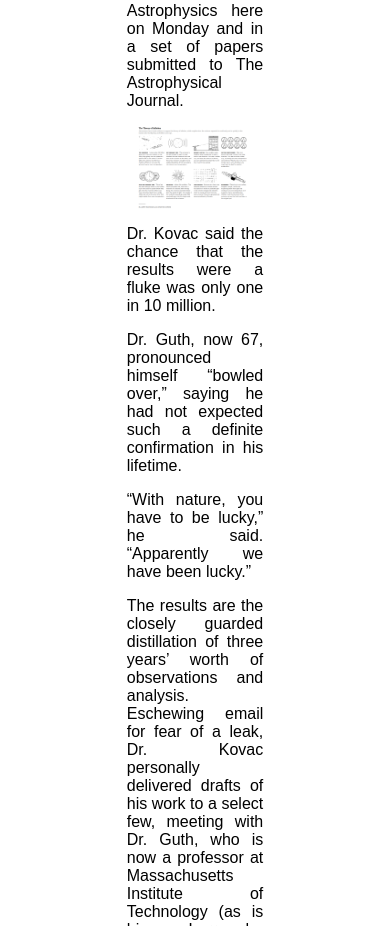
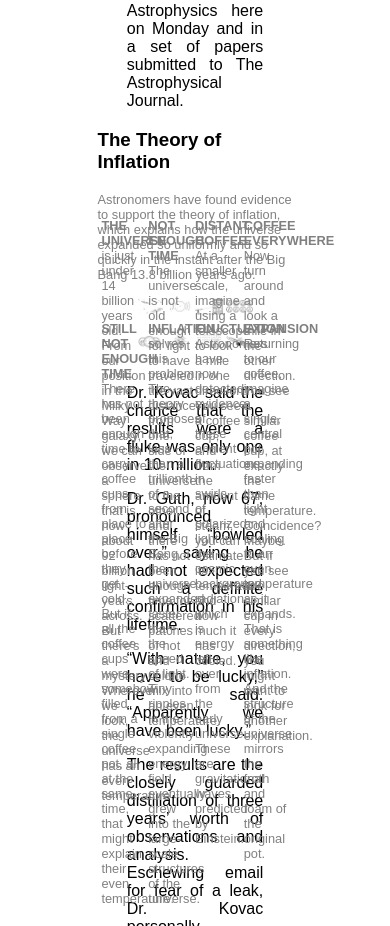
Before and after one commit to KabohaJeanMark/NewYorkTimes-clone, a website: page index.html in a window 390 px wide. Shown: the part 5410-6336 px from the top of the page. Drawn offline with Linux system fonts and the light colour scheme; a web font is replaced by a local one.

Commit message:
Works on eedback, positioning text over background image
- Uses relative position for background image
- Uses absolute positioning for text to balance ontop
- Uses %s for a fluid responsive covering

```diff
--- a/css/styles.css
+++ b/css/styles.css
@@ -88,6 +88,73 @@ article {
   text-align: justify;
 }
 
+/* Styling of background image with images ontop of it */
+.figure-with-images {
+  position: relative;
+}
+
+.small-grey,
+.figure-with-images p {
+  font-size: 0.8rem;
+  color: rgb(128, 128, 128);
+}
+
+.position-1 {
+  position: absolute;
+  top: 32%;
+  left: 2%;
+  width: 24%;
+}
+
+.position-2 {
+  position: absolute;
+  top: 32%;
+  left: 26%;
+  width: 24%;
+}
+
+.position-3 {
+  position: absolute;
+  top: 32%;
+  left: 50%;
+  width: 24%;
+}
+
+.position-4 {
+  position: absolute;
+  top: 32%;
+  left: 75%;
+  width: 24%;
+}
+
+.position-5 {
+  position: absolute;
+  top: 75%;
+  left: 2%;
+  width: 23%;
+}
+
+.position-6 {
+  position: absolute;
+  top: 75%;
+  left: 26%;
+  width: 23%;
+}
+
+.position-7 {
+  position: absolute;
+  top: 75%;
+  left: 50%;
+  width: 23%;
+}
+
+.position-8 {
+  position: absolute;
+  top: 75%;
+  left: 75%;
+  width: 23%;
+}
+
 /* YouTube iframe embedded styling */
 iframe {
   margin: 0 auto;
--- a/index.html
+++ b/index.html
@@ -72,9 +72,38 @@
 
 
                     </article>
-                    <figure>
-                        <img src="/images/theoryofinflation.png" alt="thoery of inflation">
-                    </figure>
+                    <div class="figure-with-images">
+                        <h3>The Theory of Inflation</h3>
+                        <p class="small-grey">Astronomers have found evidence to support the theory of inflation, which explains how the universe expanded so uniformly and so quickly in the instant after the Big Bang 13.8 billion years ago.</p>
+                        <figure>
+                            <img src="/images/inflation-background.png" alt="theory of inflation">
+                        </figure>
+                        <div class="position-1">
+                            <p><strong>THE UNIVERSE</strong>  is just under 14 billion years old. From our position in the Milky Way galaxy, we can observe a sphere that is now about 92 billion light-years across. But there's a mystery. Wherever we look, the universe has an even temperature</p>
+                        </div>
+                        <div class="position-2">
+                            <p><strong>NOT ENOUGH TIME</strong>  The universe is not old enough for light to have traveled the vast distance from one side of the universe to the other, and there has not been enough time for scattered patches of hot and cold to mix into an even temperature.</p>
+                        </div>
+                        <div class="position-3">
+                            <p><strong>DISTANT COFFEE</strong>  At a smaller scale, imagine using a telescope to look a mile in one direction. You see a coffee cup, and from the amount of steam, you can estimate its temperature and how much it has cooled.</p>
+                        </div>
+                        <div class="position-4">
+                           <p><strong>COFFEE EVERYWHERE</strong>  Now turn around and look a mile in the other direction. You see a similar coffee cup, at exactly the same temperature. Coincidence? Maybe. But if you see a similar cup in every direction, you might want to look for another explanation.</p>
+                        </div>
+                        <div class="position-5">
+                            <p><strong>STILL NOT ENOUGH TIME</strong>  There has not been enough time to carry coffee cups from place to place before they get cold. But if all the coffee cups were somehow filled from a single coffee pot, all at the same time, that might explain their even temperature.</p>
+                        </div>
+                        <div class="position-6">
+                            <p><strong>INFLATION</strong>  solves this problem. The theory proposes that, less than a trillionth of a second after the Big Bang, the universe expanded faster than the speed of light. Tiny ripples in the violently expanding energy field eventually grew into the large-scale structures of the universe.</p>
+                        </div>
+                        <div class="position-7">
+                            <p><strong>FLUCTUATION</strong>  Astronomers have now detected evidence of these ancient fluctuations in swirls of polarized light in the cosmic background radiation, which is energy left over from the early universe. These are gravitational waves predicted by Einstein.</p>
+                        </div>
+                        <div class="position-8">
+                            <p><strong>EXPANSION</strong>  Returning to our coffee, imagine a single, central pot expanding faster than light and cooling to an even temperature as it expands. That is something like inflation. And the structure of the universe mirrors the froth and foam of the original pot.</p>
+                        </div>
+                    </div>
+
                     <article>
                         <p>Dr. Kovac said the chance that the results were a fluke was only one in 10 million.</p>
 
```
Also changed, not shown: images/inflation-background.png (added), images/theoryofinflation.png (deleted).
